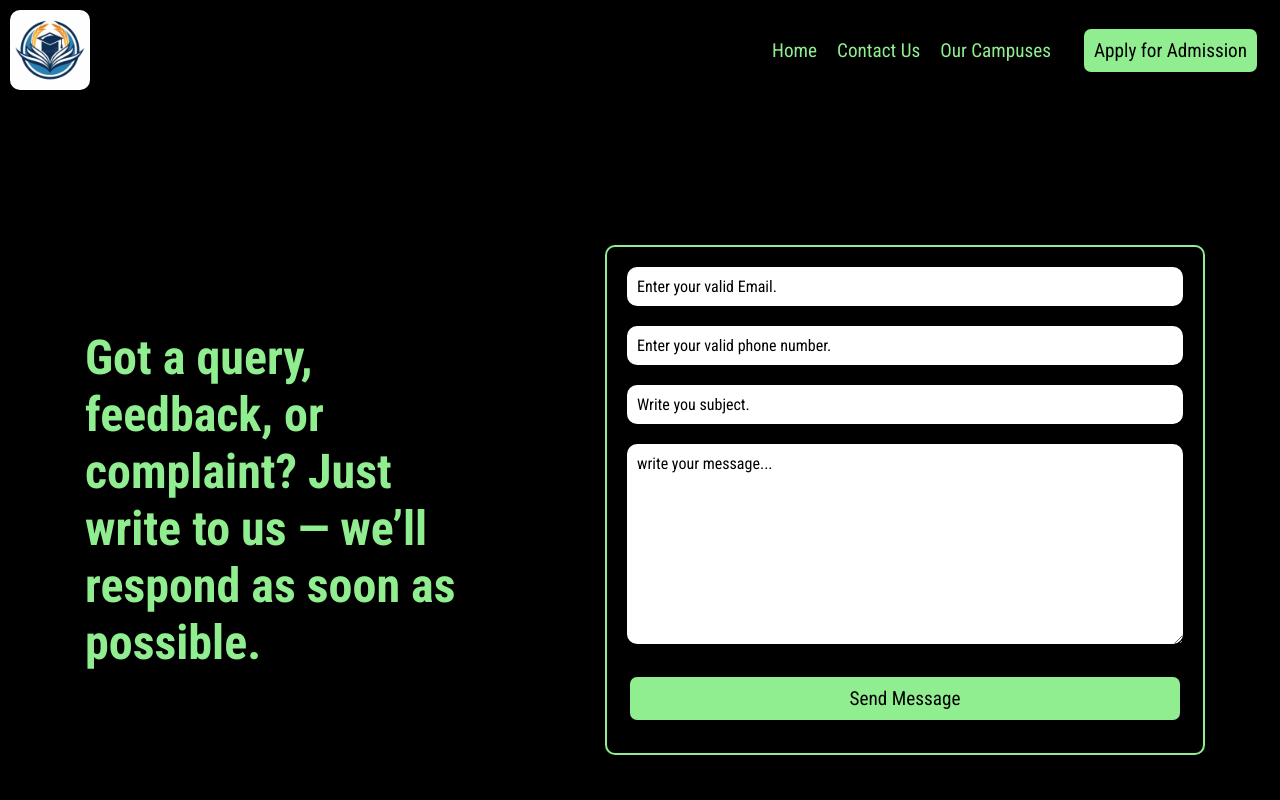
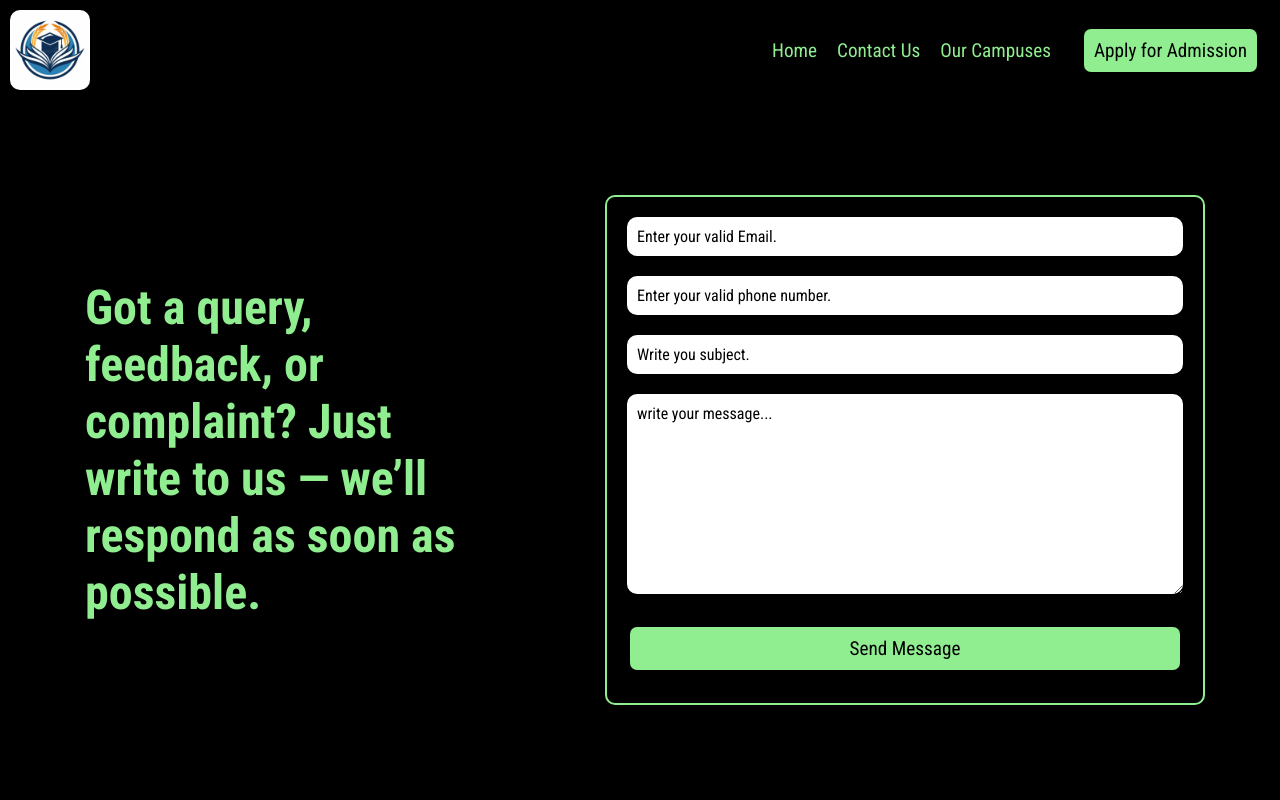
Before and after one commit to M-HassanJavaid/School-Website-Frontend, a React (Vite) app: page /contactUs in a window 1280 px wide. Shown: the top 800 px of the page. Built offline with nearby package versions, Linux system fonts and the light colour scheme.

Commit message:
fix routing issue

```diff
--- a/src/components/contactUs/contactUs.module.css
+++ b/src/components/contactUs/contactUs.module.css
@@ -1,9 +1,10 @@
 .ContactFormSection{
     display: flex;
-    min-height: 100vh;
+    min-height: calc(100vh - 100px);
     justify-content: space-around;
     align-items: center;
     padding: 20px;
+    overflow: hidden;
 }
 
 .formHeading{
```
Also changed, not shown: 1 other file (tests, documents, lock files or other folders).
